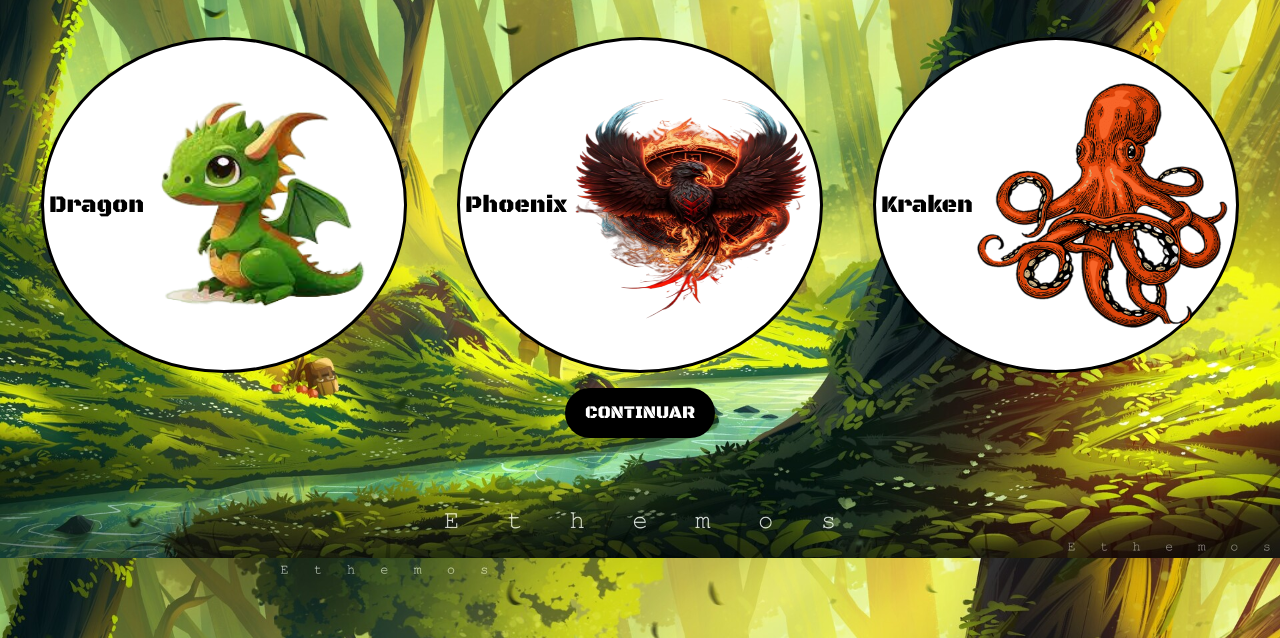
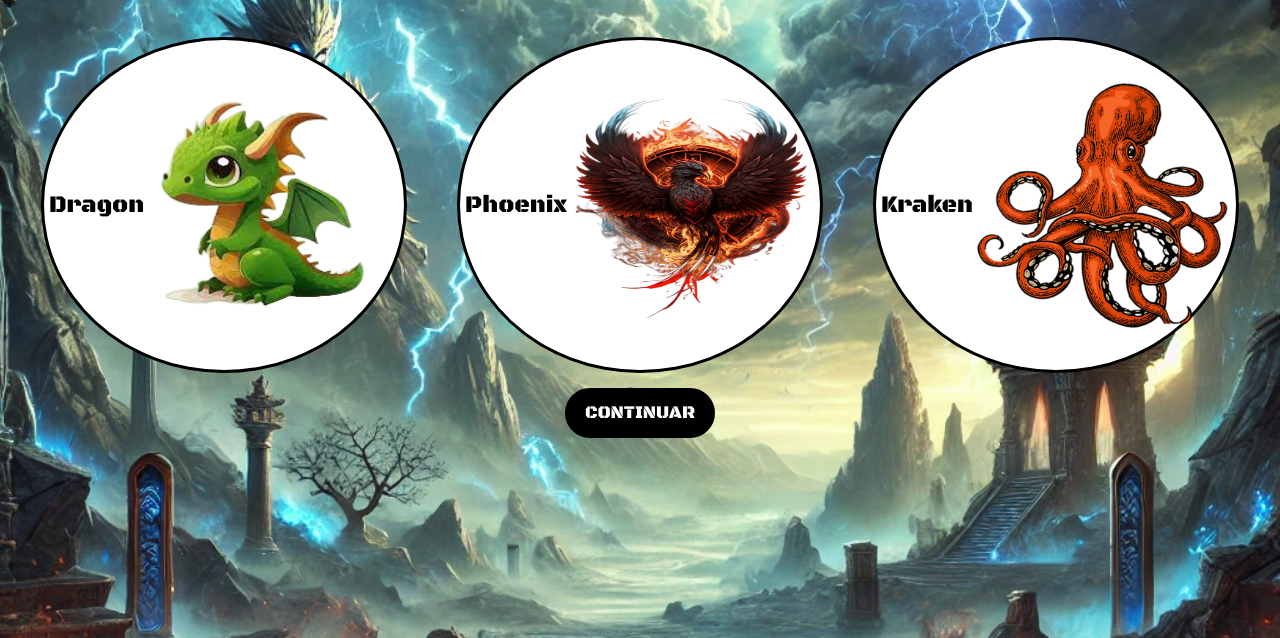
Before and after one commit to Andres-Bermudez/Ancient-Titans, a plain HTML site: page index.html in a window 1280 px wide. Shown: the part 162-800 px from the top of the page. Drawn offline with Linux system fonts and the light colour scheme; no server answers.

Commit message:
Probando nueva imagen de fondo

```diff
--- a/styles/style.css
+++ b/styles/style.css
@@ -11,7 +11,7 @@ input:checked + label {
 
 body {
     font-family: 'Black Ops One', system-ui;
-    background-image: url('../images/fondo.jpg');
+    background-image: url('../images/fondo2.webp');
     background-size: cover;
 }
 
```
Also changed, not shown: images/fondo2.webp (added).
